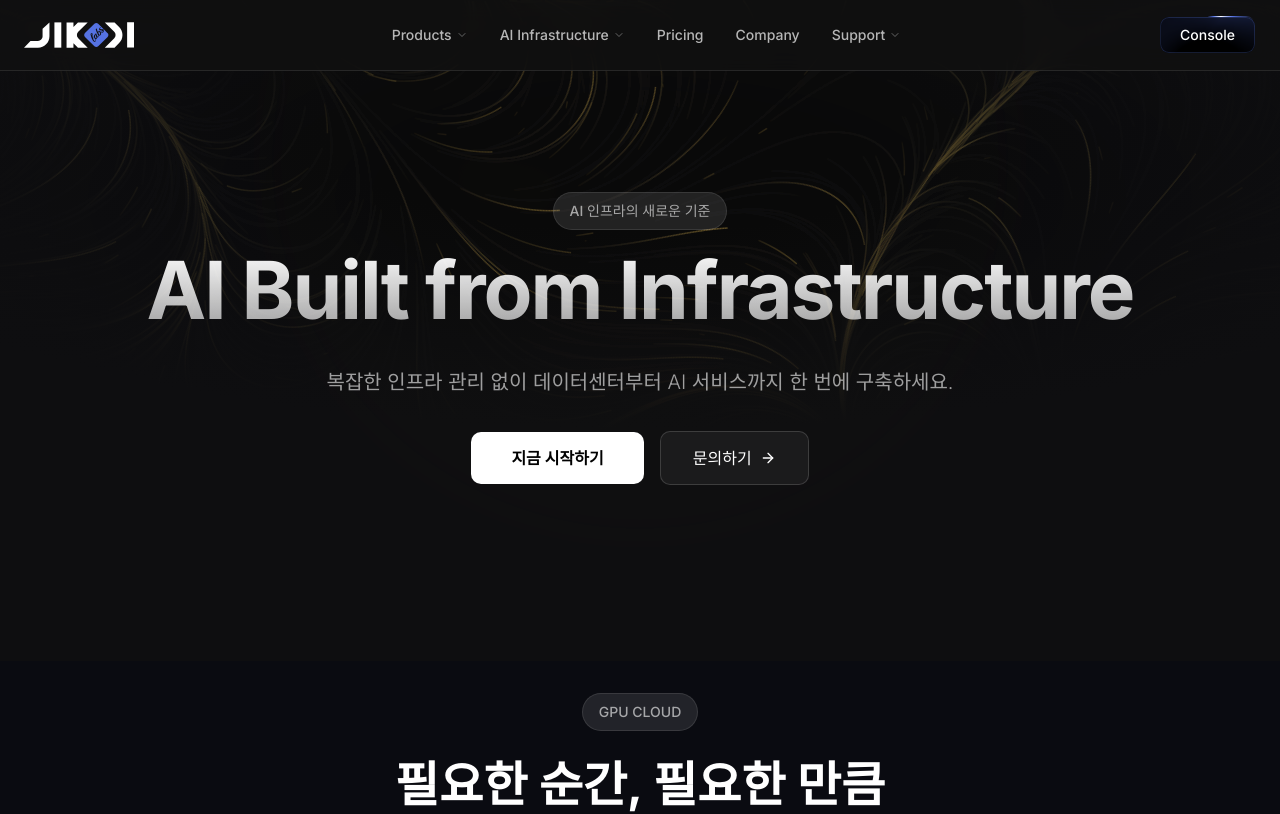
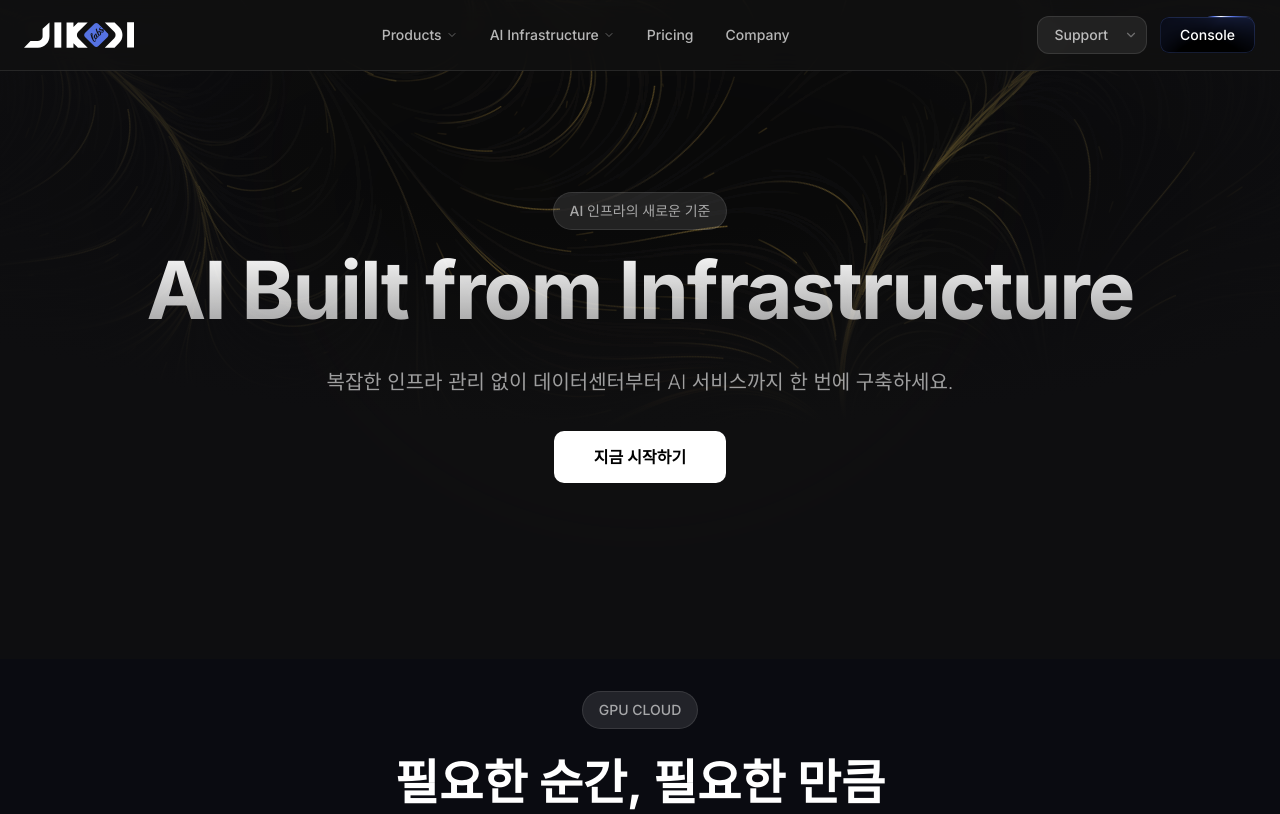
Before and after one commit to ha3l1m/jikji, a Next.js app: page / in a window 1280 px wide. Shown: the top 814 px of the page. Built offline with nearby package versions, Linux system fonts and the light colour scheme.

Commit message:
fix: support button, ArrowUpRight opacity, hide hero cta_secondary
- Move Support to standalone button next to Console with click-toggle dropdown
- Fix ArrowUpRight icon to opacity-70 to match parent text color naturally
- Hide hero cta_secondary (문의하기) button

```diff
--- a/components/header.tsx
+++ b/components/header.tsx
@@ -3,7 +3,7 @@
 import { useI18n } from './i18n-provider';
 import { motion, AnimatePresence } from 'motion/react';
 import { Menu, X, ChevronDown, ArrowUpRight } from 'lucide-react';
-import { useState, useEffect } from 'react';
+import { useState, useEffect, useRef } from 'react';
 import Link from 'next/link';
 import { Logo } from './logo';
 import { ShinyButton } from './ui/shiny-button';
@@ -116,7 +116,7 @@ function DesktopDropdown({ section, isLight }: { section: NavSection; isLight: b
                 <span className="flex items-center gap-1">
                   {item.label}
                   {item.external && (
-                    <ArrowUpRight className="w-3.5 h-3.5 opacity-100 shrink-0" />
+                    <ArrowUpRight className={`w-3.5 h-3.5 shrink-0 opacity-70`} />
                   )}
                 </span>
               </NavLink>
@@ -204,6 +204,78 @@ function MobileNavSection({ section, closeMenu }: { section: NavSection; closeMe
   );
 }
 
+function SupportButton({ section, isLight }: { section: NavSection; isLight: boolean }) {
+  const [open, setOpen] = useState(false);
+  const ref = useRef<HTMLDivElement>(null);
+
+  useEffect(() => {
+    function handleClickOutside(e: MouseEvent) {
+      if (ref.current && !ref.current.contains(e.target as Node)) setOpen(false);
+    }
+    document.addEventListener('mousedown', handleClickOutside);
+    return () => document.removeEventListener('mousedown', handleClickOutside);
+  }, []);
+
+  return (
+    <div ref={ref} className="relative">
+      <button
+        onClick={() => setOpen(!open)}
+        className={`flex items-center justify-between gap-4 pl-4 pr-2 py-2 rounded-xl text-sm font-medium transition-colors border ${
+          isLight
+            ? 'bg-black/5 border-black/10 text-black/70 hover:bg-black/10 hover:text-black'
+            : 'bg-white/8 border-white/10 text-white/70 hover:bg-white/12 hover:text-white'
+        }`}
+      >
+        {section.label}
+        <ChevronDown className={`w-3.5 h-3.5 opacity-50 transition-transform ${open ? 'rotate-180' : ''}`} />
+      </button>
+
+      <AnimatePresence>
+        {open && section.items && (
+          <motion.div
+            initial={{ opacity: 0, y: -6 }}
+            animate={{ opacity: 1, y: 0 }}
+            exit={{ opacity: 0, y: -6 }}
+            transition={{ duration: 0.15 }}
+            className="absolute top-full right-0 w-48 pt-2 z-50"
+          >
+            <div
+              className={`border rounded-2xl p-2 ${isLight ? 'bg-white/80 border-black/10' : 'border-[#373737]'}`}
+              style={{ background: isLight ? undefined : 'rgba(26,26,26,0.98)', boxShadow: '0 4px 12px 0 rgba(0,0,0,0.4), 0 24px 48px 0 rgba(0,0,0,0.36), inset 0 1px 0 rgba(255,255,255,0.06)' }}
+            >
+              {section.items.map((item, idx) =>
+                item.disabled ? (
+                  <div key={idx} className={`flex items-center gap-2 px-4 py-2.5 text-sm rounded-lg cursor-not-allowed select-none ${isLight ? 'text-black/30' : 'text-white/30'}`}>
+                    {item.label}
+                    {item.badge && (
+                      <span className={`text-[10px] font-medium px-1.5 py-0.5 rounded-full border border-current ${isLight ? 'bg-black/8' : 'bg-white/10'}`}>
+                        {item.badge}
+                      </span>
+                    )}
+                  </div>
+                ) : (
+                  <NavLink
+                    key={idx}
+                    href={item.href}
+                    external={item.external}
+                    onClick={() => setOpen(false)}
+                    className={`flex items-center justify-between px-4 py-2.5 text-sm rounded-lg transition-colors ${isLight ? 'text-black/70 hover:text-black hover:bg-black/5' : 'text-white/80 hover:text-white hover:bg-white/5'}`}
+                  >
+                    <span className="flex items-center gap-1">
+                      {item.label}
+                      {item.external && <ArrowUpRight className={`w-3.5 h-3.5 shrink-0 opacity-70`} />}
+                    </span>
+                  </NavLink>
+                )
+              )}
+            </div>
+          </motion.div>
+        )}
+      </AnimatePresence>
+    </div>
+  );
+}
+
 export function Header() {
   const { t } = useI18n();
   const [isMenuOpen, setIsMenuOpen] = useState(false);
@@ -227,7 +299,6 @@ export function Header() {
     t.nav.ai_infrastructure,
     t.nav.pricing,
     t.nav.company,
-    t.nav.support,
   ];
 
   return (
@@ -249,7 +320,8 @@ export function Header() {
           ))}
         </nav>
 
-        <div className="hidden lg:flex items-center gap-4 py-4">
+        <div className="hidden lg:flex items-center gap-3 py-4">
+          <SupportButton section={t.nav.support} isLight={isLight} />
           <ShinyButton
             className="!py-2 !px-5 !text-sm"
             onClick={() => window.open('https://jikjicloud.io/', '_blank')}
--- a/components/hero.tsx
+++ b/components/hero.tsx
@@ -3,8 +3,6 @@
 import { useI18n } from './i18n-provider';
 import { motion } from 'motion/react';
 import NeuralBackground from './ui/flow-field-background';
-import Link from 'next/link';
-import { ArrowRight } from 'lucide-react';
 
 export function Hero() {
   const { t } = useI18n();
@@ -78,13 +76,7 @@ export function Hero() {
           >
             {t.hero.cta_primary}
           </a>
-          <Link
-            href="/products"
-            className="inline-flex items-center gap-2 px-5 py-3 md:px-8 md:py-3.5 rounded-[10px] bg-white/5 hover:bg-white/10 border border-white/15 text-white font-medium text-sm md:text-base transition-colors"
-          >
-            {t.hero.cta_secondary}
-            <ArrowRight className="w-4 h-4" />
-          </Link>
+          {/* cta_secondary hidden */}
         </motion.div>
 
       </div>
```
